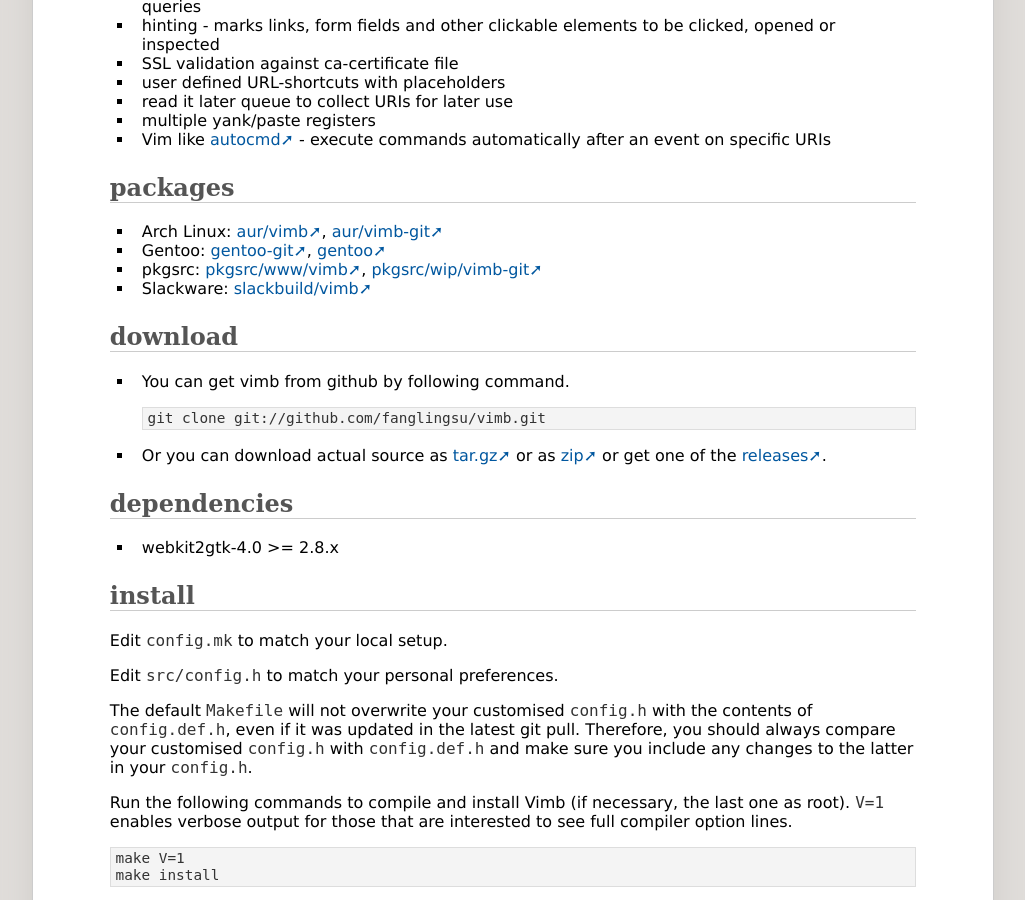
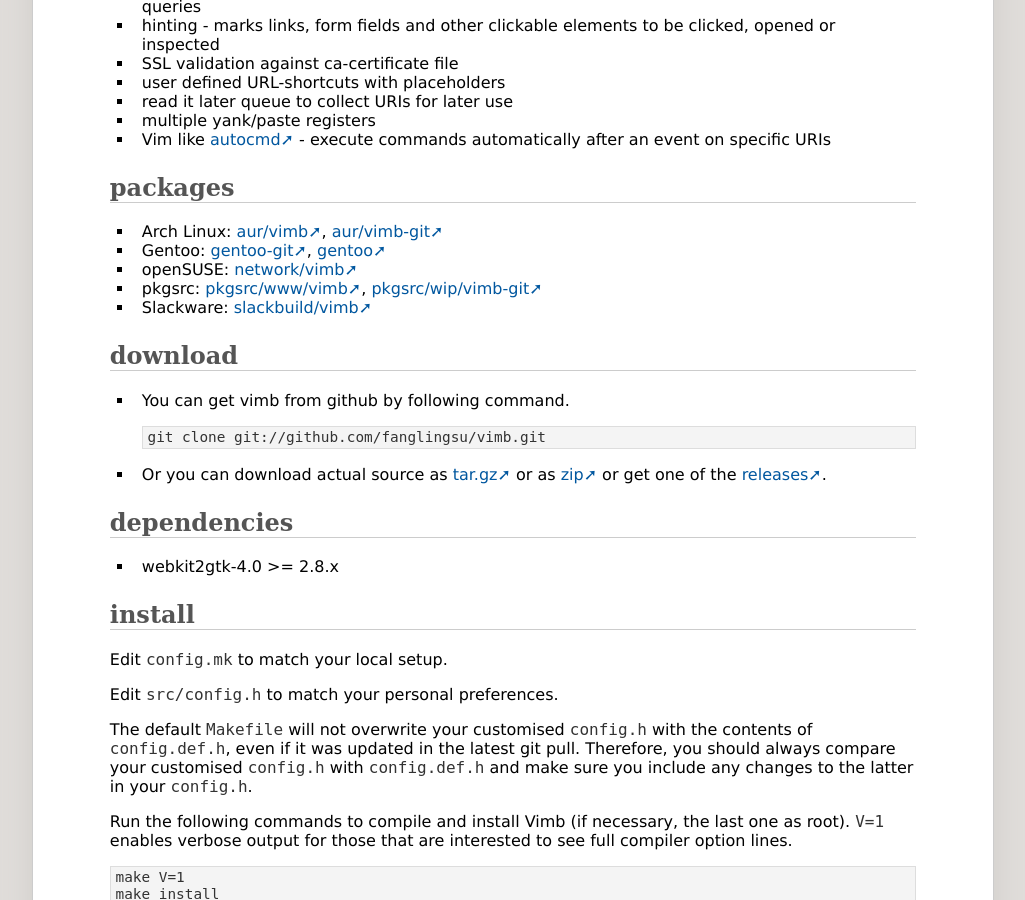
Before and after one commit to fanglingsu/vimb, a Jekyll site: the page built from index.md, in a window 1280 px wide and 900 px high, scrolled down 1048 px. Shown: the whole window, without its empty margins (127-1152 px from the left). Built offline with Jekyll 4.4.1, drawn with Linux system fonts in a browser that asks for light colours.

Commit message:
Add openSUSE package.

```diff
--- a/index.md
+++ b/index.md
@@ -49,6 +49,7 @@
 ## packages
 - Arch Linux: [aur/vimb][], [aur/vimb-git][]
 - Gentoo: [gentoo-git][], [gentoo][]
+- openSUSE: [network/vimb][]
 - pkgsrc: [pkgsrc/www/vimb][], [pkgsrc/wip/vimb-git][]
 - Slackware: [slackbuild/vimb][]
 
@@ -116,3 +117,4 @@
 [slackbuild/vimb]:     https://slackbuilds.org/repository/14.2/network/vimb/
 [pkgsrc/wip/vimb-git]: http://pkgsrc.se/wip/vimb-git
 [pkgsrc/www/vimb]:     http://pkgsrc.se/www/vimb
+[network/vimb]:        https://build.opensuse.org/package/show/network/vimb
```
